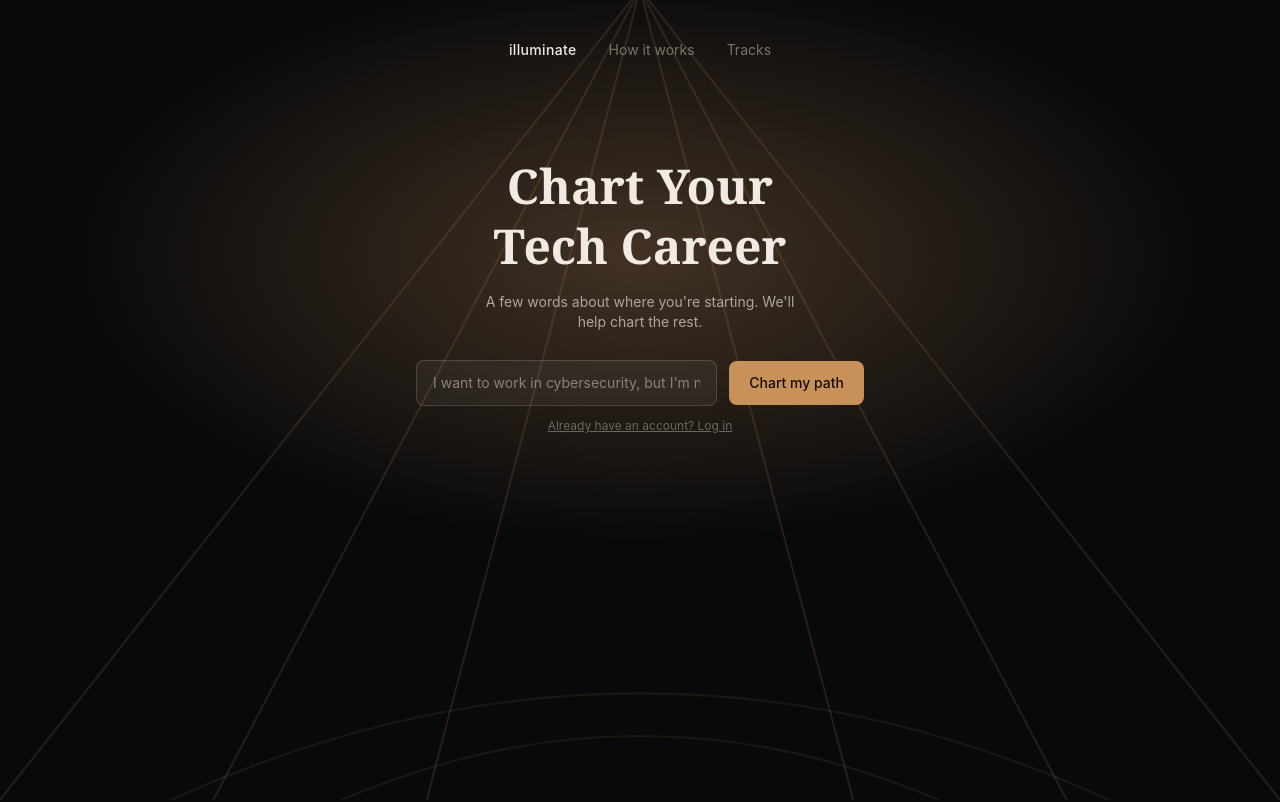
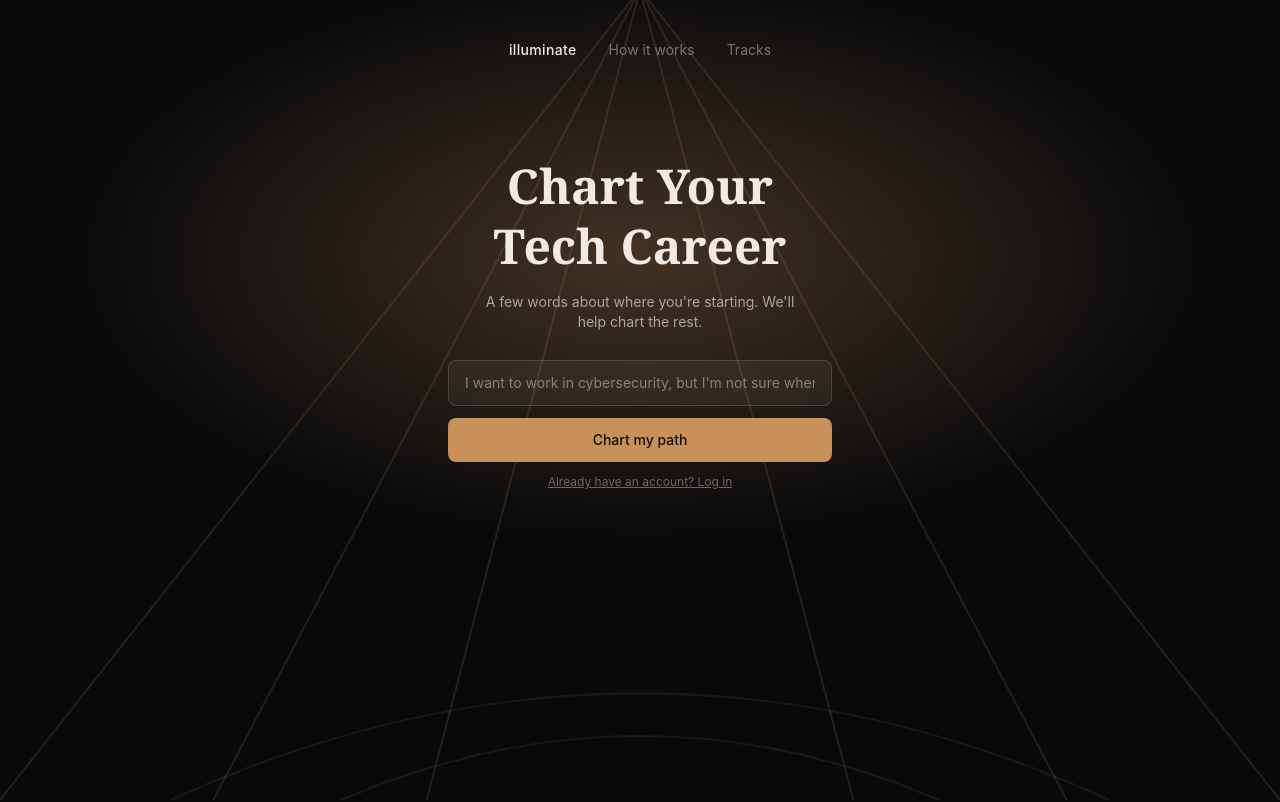
Before and after one commit to Kriviears/Hackjam-2026-team-07, a React (Vite) app in the folder client/: page / in a window 1280 px wide. Shown: the top 802 px of the page. Built offline with nearby package versions, Linux system fonts and the light colour scheme.

Commit message:
style(landing): space out How it works section and center track bubbles

```diff
--- a/client/src/pages/LandingPage.jsx
+++ b/client/src/pages/LandingPage.jsx
@@ -94,15 +94,15 @@ function LandingPage({ onStart, onLogin }) {
             A few words about where you're starting. We'll help chart the rest.
           </p>
 
-          <div className="flex gap-3 items-center w-full max-w-md">
+          <div className="flex flex-col gap-3 w-full max-w-sm">
             <input
               type="text"
               placeholder="I want to work in cybersecurity, but I'm not sure where to start..."
-              className="flex-1 bg-white/5 border border-white/15 rounded-lg px-4 py-3 text-sm text-white placeholder-[#8A8378]"
+              className="w-full bg-white/5 border border-white/15 rounded-lg px-4 py-3 text-sm text-white placeholder-[#8A8378]"
             />
             <button
               onClick={onStart}
-              className="bg-[#C9915A] text-[#150E06] font-medium px-5 py-3 rounded-lg text-sm whitespace-nowrap"
+              className="w-full bg-[#C9915A] text-[#150E06] font-medium px-5 py-3 rounded-lg text-sm"
             >
               Chart my path
             </button>
```
